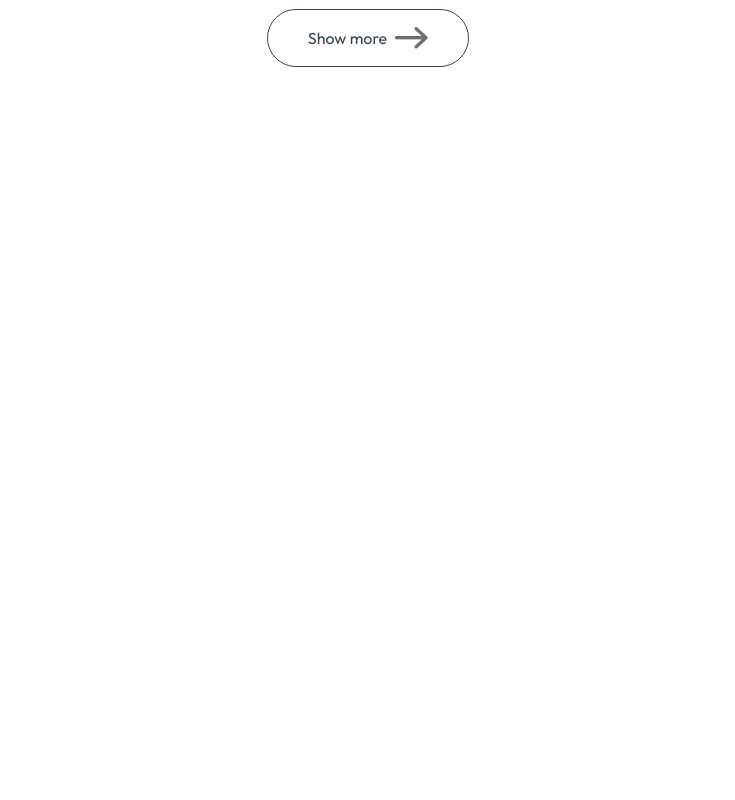
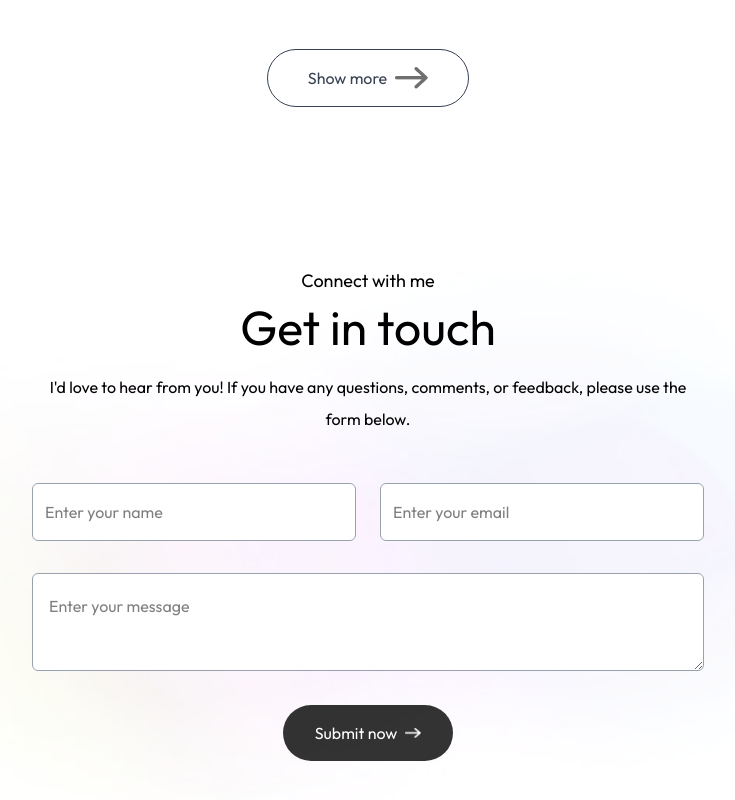
Before and after one commit to adg006/portfolio, a Next.js app: page / in a window 1280 px wide. Shown: the part 2842-3642 px from the top of the page, without its empty margins (272-1007 px from the left). Before the commit the page ends 3029 px from the top, so only its background shows below. Built offline with nearby package versions, Linux system fonts and the light colour scheme.

Commit message:
added contact component

```diff
--- /dev/null
+++ b/app/components/Contact.jsx
@@ -0,0 +1,83 @@
+import { useState } from "react";
+import Image from "next/image";
+import { assets } from "@/assets/assets";
+
+export default function Contact() {
+  const [result, setResult] = useState("");
+
+  const onSubmit = async (event) => {
+    event.preventDefault();
+    setResult("Sending....");
+    const formData = new FormData(event.target);
+
+    formData.append("access_key", "f5afea4b-d416-47e3-8bc8-b591f200ad1e");
+
+    const response = await fetch("https://api.web3forms.com/submit", {
+      method: "POST",
+      body: formData,
+    });
+
+    const data = await response.json();
+
+    if (data.success) {
+      setResult("Form Submitted Successfully");
+      event.target.reset();
+    } else {
+      console.log("Error", data);
+      setResult(data.message);
+    }
+  };
+
+  return (
+    <div
+      id="contact"
+      className="w-full px-[12%] py-10 scroll-mt-20 bg-[url('/footer-bg-color.png')] bg-no-repeat bg-center bg-[length:90%_auto]"
+    >
+      <h4 className="text-center mb-2 text-lg">Connect with me</h4>
+
+      <h2 className="text-center text-5xl">Get in touch</h2>
+
+      <p className="text-center max-w-2xl mx-auto mt-5 mb-12">
+        I'd love to hear from you! If you have any questions, comments, or
+        feedback, please use the form below.
+      </p>
+
+      <form onSubmit={onSubmit} className="max-w-2xl mx-auto">
+        <div className="grid grid-cols-auto gap-6 mt-10 mb-8">
+          <input
+            type="text"
+            name="name"
+            placeholder="Enter your name"
+            className="flex-1 p-3 outline-none border-[0.5px] border-gray-400 rounded-md bg-white"
+            required
+          />
+          <input
+            type="email"
+            name="email"
+            placeholder="Enter your email"
+            className="flex-1 p-3 outline-none border-[0.5px] border-gray-400 rounded-md bg-white"
+            required
+          />
+        </div>
+
+        <textarea
+          row="6"
+          name="message"
+          placeholder="Enter your message"
+          className="w-full p-4 outline-none border-[0.5px] border-gray-400 rounded-md bg-white mb-6"
+          required
+        ></textarea>
+
+        <button
+          type="submit"
+          className="py-3 px-8 w-max flex items-center justify-between gap-2 bg-black/80 text-white rounded-full mx-auto hover:bg-black duration-500"
+        >
+          Submit now{" "}
+          <Image src={assets.right_arrow_white} alt="" className="w-4" />
+        </button>
+
+        <p className="mt-4">{result}</p>
+      </form>
+    </div>
+  );
+}
--- a/app/components/Services.jsx
+++ b/app/components/Services.jsx
@@ -21,9 +21,13 @@ export default function Services() {
           >
             <Image src={icon} alt="" className="w-10" />
 
-            <h3 className="text-sm text-gray-600 leading-5">{title}</h3>
+            <h3 className="text-md font-semibold text-gray-600 leading-5 mt-5">
+              {title}
+            </h3>
 
-            <p className="text-sm text-gray-600 leading-5">{description}</p>
+            <p className="text-sm text-gray-600 leading-5 mt-5">
+              {description}
+            </p>
 
             <a href={link} className="flex items-center gap-2 text-sm mt-5">
               Read more
--- a/app/components/Work.jsx
+++ b/app/components/Work.jsx
@@ -4,11 +4,11 @@ import { assets, workData } from "@/assets/assets";
 export default function Work() {
   return (
     <div id="work" className="w-full px-[12%] py-10 scroll-mt-20">
-      <h4 className="text-center mb-2 text-lg font-Ovo">My Portfolio</h4>
+      <h4 className="text-center mb-2 text-lg">My Portfolio</h4>
 
-      <h2 className="text-center text-5xl font-Ovo">My Latest Work</h2>
+      <h2 className="text-center text-5xl">My Latest Work</h2>
 
-      <p className="text-center max-w-2xl mx-auto mt-5 mb-12 font-Ovo">
+      <p className="text-center max-w-2xl mx-auto mt-5 mb-12">
         Welcome to my web development portfolio! Explore a collection of
         projects showcasing my expertise in front-end development
       </p>
--- a/app/page.js
+++ b/app/page.js
@@ -1,6 +1,7 @@
 "use client";
 
 import About from "./components/About";
+import Contact from "./components/Contact";
 import Header from "./components/Header";
 import Navbar from "./components/Navbar";
 import Services from "./components/Services";
@@ -14,6 +15,7 @@ export default function Home() {
       <About />
       <Services />
       <Work />
+      <Contact />
     </>
   );
 }
```
